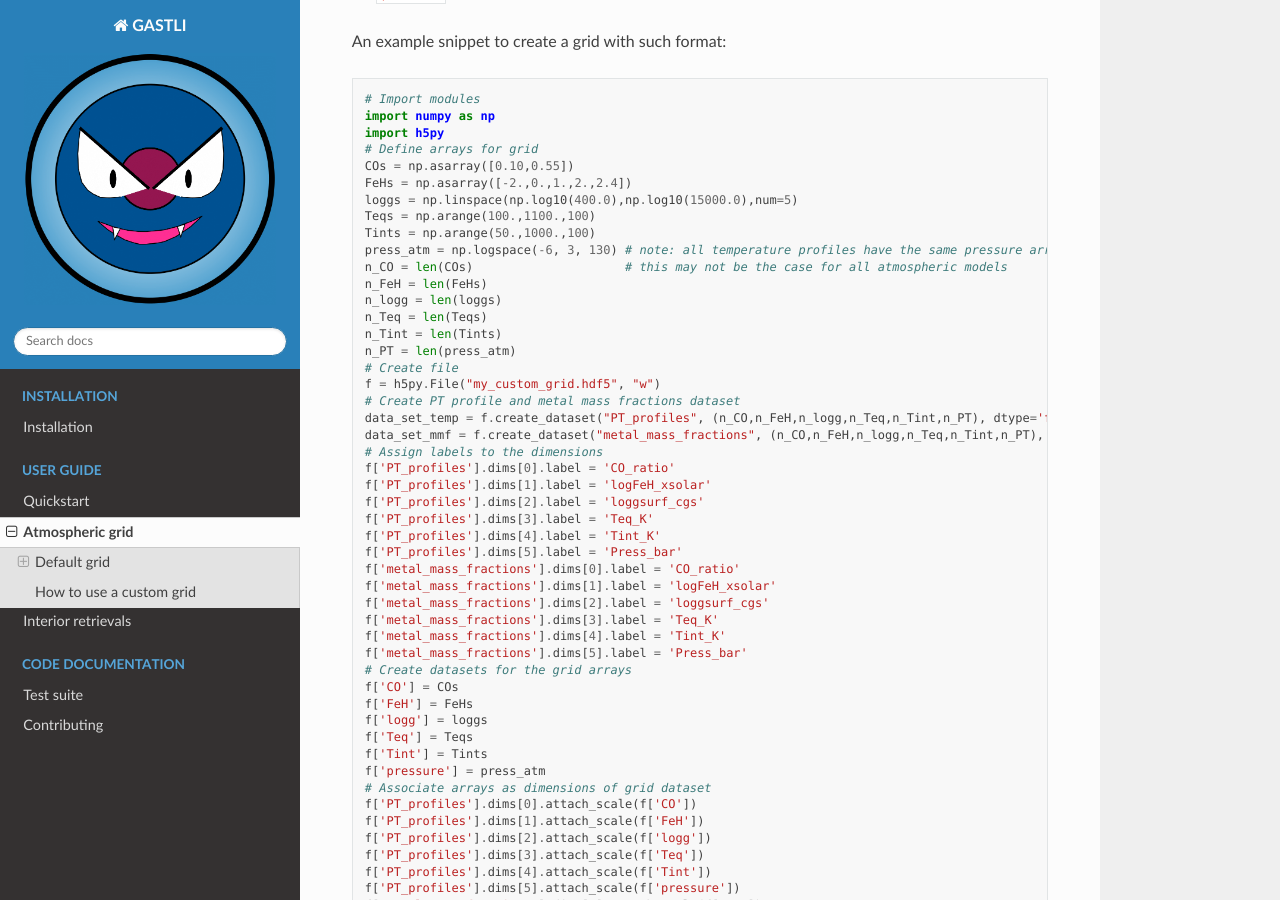
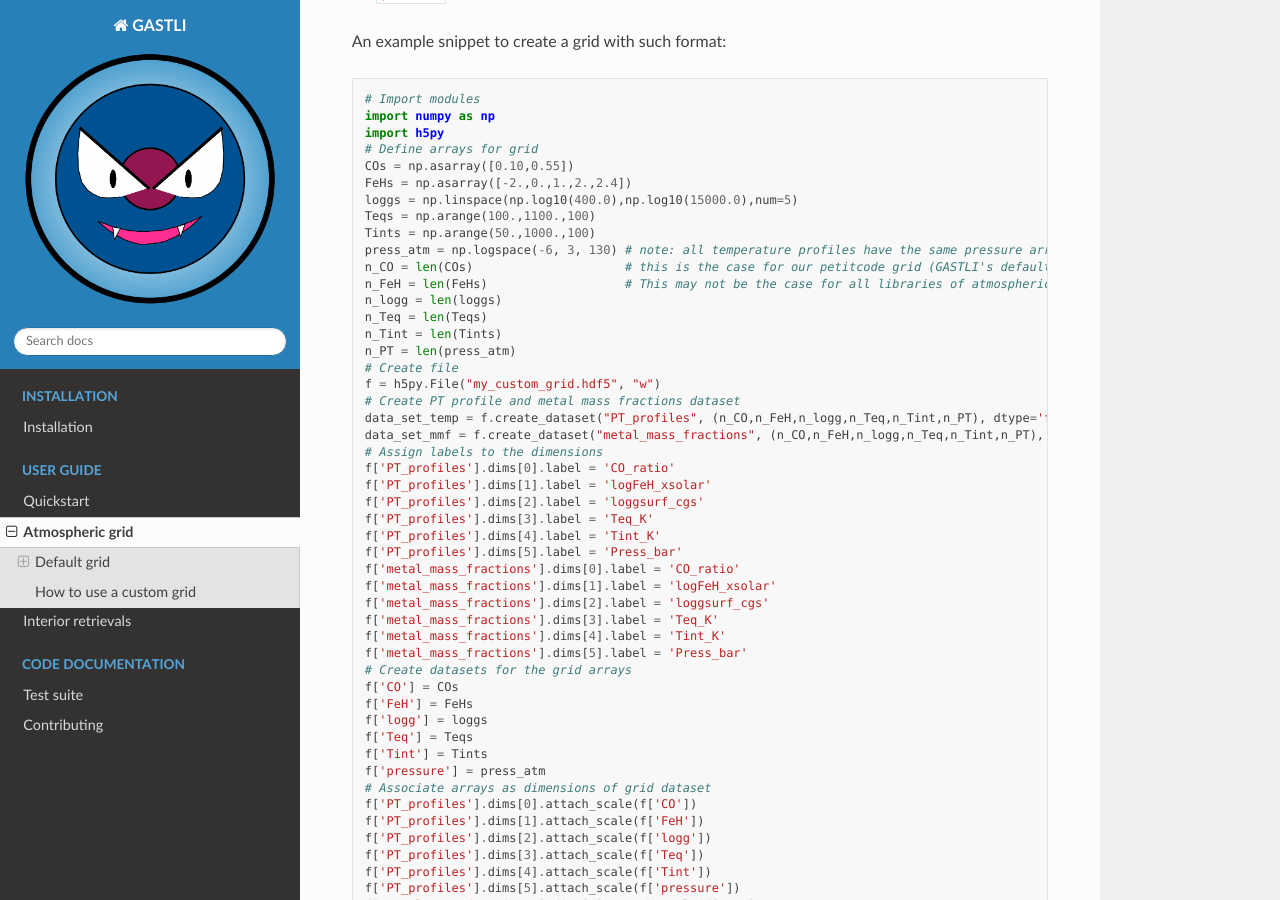
Before and after one commit to lorenaacuna/GASTLI, a Sphinx documentation site: the page built from docs/source/atm_grid.rst, in a window 1280 px wide and 900 px high, scrolled down 3059 px. Built offline with Sphinx 7.4.7 and the Read the Docs theme 3.1.0, drawn with Linux system fonts in a browser that asks for light colours.

Commit message:
Update atm_grid.rst

```diff
--- a/docs/source/atm_grid.rst
+++ b/docs/source/atm_grid.rst
@@ -124,8 +124,8 @@ An example snippet to create a grid with such format:
    Teqs = np.arange(100.,1100.,100)
    Tints = np.arange(50.,1000.,100)
    press_atm = np.logspace(-6, 3, 130) # note: all temperature profiles have the same pressure array
-   n_CO = len(COs)                     # this may not be the case for all atmospheric models
-   n_FeH = len(FeHs)
+   n_CO = len(COs)                     # this is the case for our petitcode grid (GASTLI's default for warm gas giants).
+   n_FeH = len(FeHs)                   # This may not be the case for all libraries of atmospheric models
    n_logg = len(loggs)
    n_Teq = len(Teqs)
    n_Tint = len(Tints)
```
